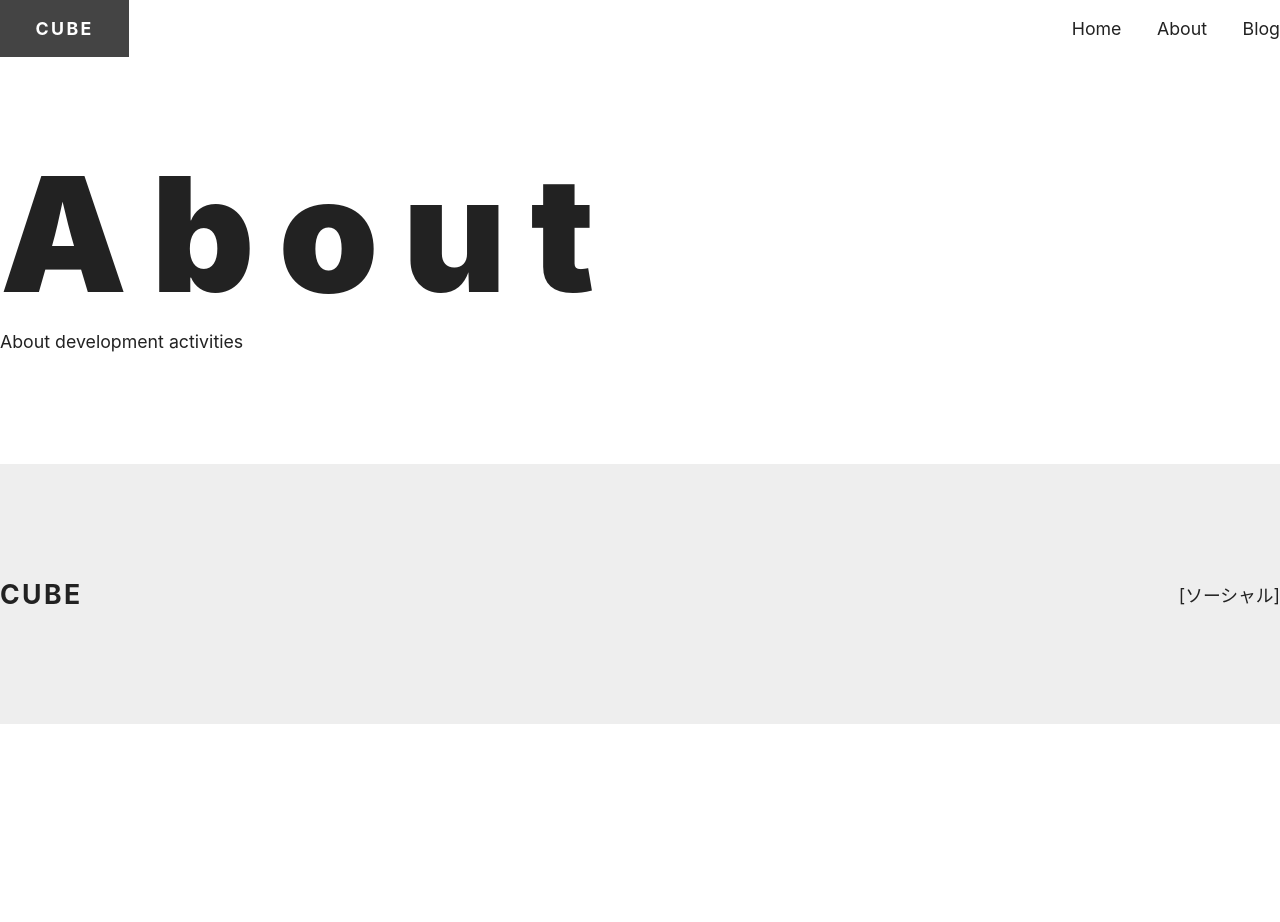
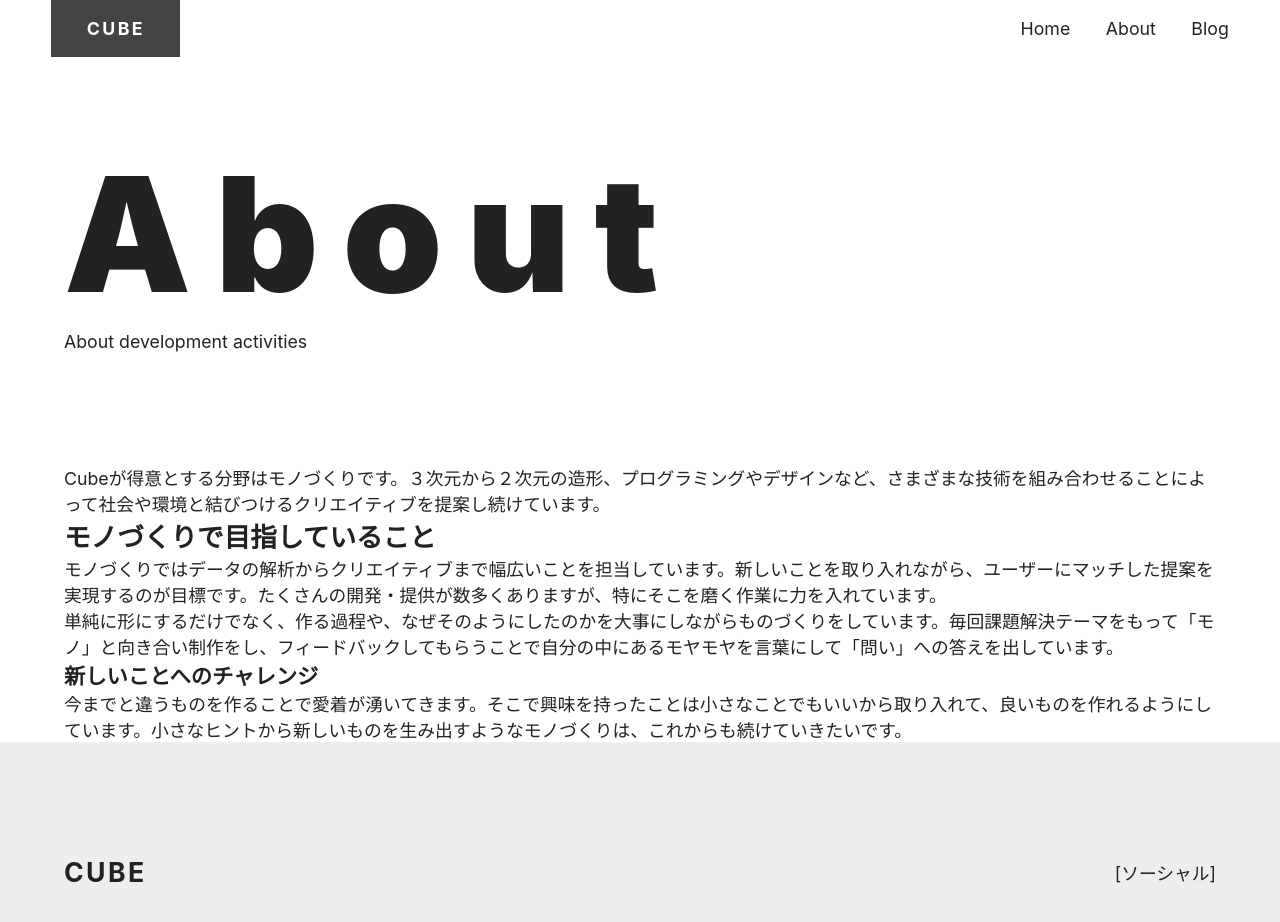
Before and after one commit to itc-s22025/React2, a Next.js app: page /about in a window 1280 px wide. Shown: the top 922 px of the page. Before the commit the page ends 800 px from the top, so only its background shows below. Built offline with nearby package versions, Linux system fonts and the light colour scheme.

Commit message:
4.5 記事を追加

```diff
--- /dev/null
+++ b/components/container.js
@@ -0,0 +1,11 @@
+import s from 'styles/container.module.css'
+
+const Container = ({ children, large = false }) =>{
+	return(
+		<div className={large ? s.large : s.default}>
+			{children}
+		</div>
+	)
+}
+
+export default Container
--- a/components/footer.js
+++ b/components/footer.js
@@ -1,13 +1,16 @@
+import Container from 'components/container'
 import Logo from 'components/logo'
 import s from 'styles/footer.module.css'
 
 const Footer = () => {
         return(
                 <footer className={s.wrapper}>
-			<div className={s.flexContainer}>
-	                        <Logo />
-				[ソーシャル]
-			</div>
+			<Container>
+				<div className={s.flexContainer}>
+		                        <Logo />
+					[ソーシャル]
+				</div>
+			</Container>
                 </footer>
         )
 }
--- a/components/header.js
+++ b/components/header.js
@@ -1,3 +1,4 @@
+import Container from 'components/container'
 import Logo from 'components/logo'
 import Nav from 'components/nav'
 import s from 'styles/header.module.css'
@@ -5,10 +6,12 @@ import s from 'styles/header.module.css'
 const Header = () => {
         return(
                 <header>
-			<div className={s.flexContainer}>
-	                	<Logo boxOn />
-				<Nav />
-			</div>
+			<Container large>
+				<div className={s.flexContainer}>
+		                	<Logo boxOn />
+					<Nav />
+				</div>
+			</Container>
 		</header>
         )
 }
--- a/pages/about.js
+++ b/pages/about.js
@@ -1,11 +1,21 @@
+import Container from 'components/container'
 import Hero from 'components/hero'
 
 const About = () => {
 	return(
-		<Hero
-			title="About"
-			subtitle="About development activities"
-		/>
+		<Container>
+			<Hero
+				title="About"
+				subtitle="About development activities"
+			/>
+
+			<p>Cubeが得意とする分野はモノづくりです。３次元から２次元の造形、プログラミングやデザインなど、さまざまな技術を組み合わせることによって社会や環境と結びつけるクリエイティブを提案し続けています。</p>
+			<h2>モノづくりで目指していること</h2>
+			<p>モノづくりではデータの解析からクリエイティブまで幅広いことを担当しています。新しいことを取り入れながら、ユーザーにマッチした提案を実現するのが目標です。たくさんの開発・提供が数多くありますが、特にそこを磨く作業に力を入れています。</p>
+			<p>単純に形にするだけでなく、作る過程や、なぜそのようにしたのかを大事にしながらものづくりをしています。毎回課題解決テーマをもって「モノ」と向き合い制作をし、フィードバックしてもらうことで自分の中にあるモヤモヤを言葉にして「問い」への答えを出しています。</p>
+			<h3>新しいことへのチャレンジ</h3>
+			<p>今までと違うものを作ることで愛着が湧いてきます。そこで興味を持ったことは小さなことでもいいから取り入れて、良いものを作れるようにしています。小さなヒントから新しいものを生み出すようなモノづくりは、これからも続けていきたいです。</p>
+		</Container>
 	)
 }
 
--- a/pages/index.js
+++ b/pages/index.js
@@ -1,14 +1,15 @@
+import Container from 'components/container'
 import Hero from 'components/hero'
 
 const Home = () => {
         return(
-                <>
+                <Container>
 			<Hero
 				title="CUBE"
 				subtitle="アウトプットしていくサイト"
 				imageOn
 			/>
-                </>
+                </Container>
         )
 }
 
--- /dev/null
+++ b/styles/container.module.css
@@ -0,0 +1,10 @@
+.default{
+	width: 92%;
+	max-width: 1152px;
+	margin: 0 auto;
+}
+
+.large{
+	composes: default;
+	max-width: 1280px;
+}
```
Also changed, not shown: pages/blog/index.js (+7 -4 lines).
